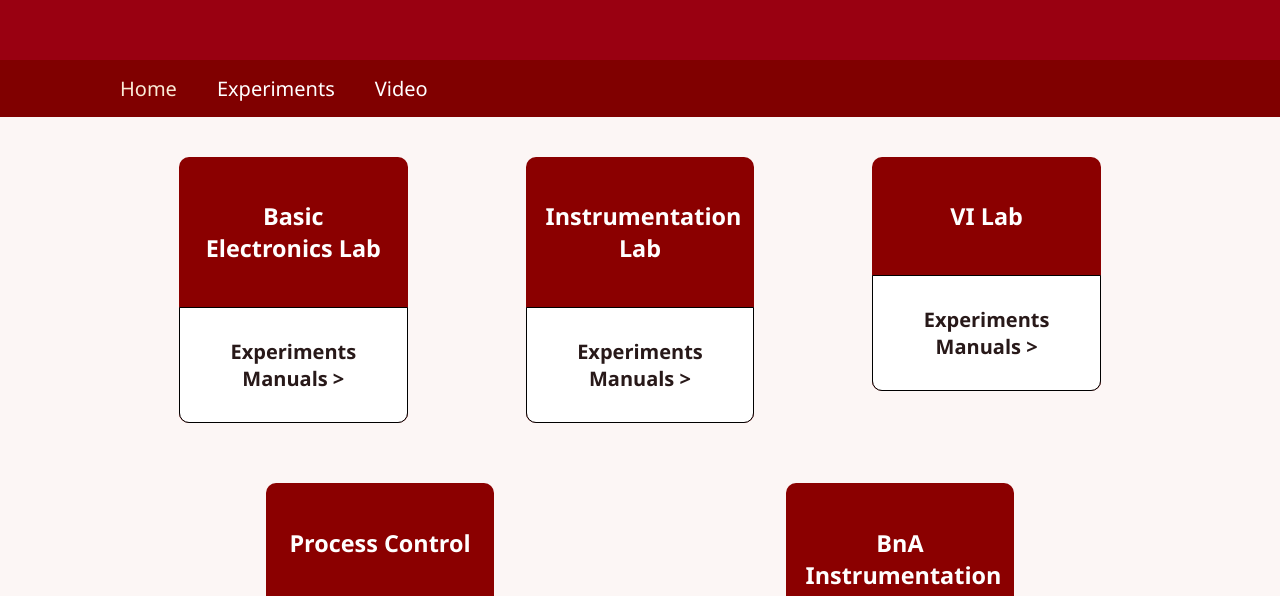
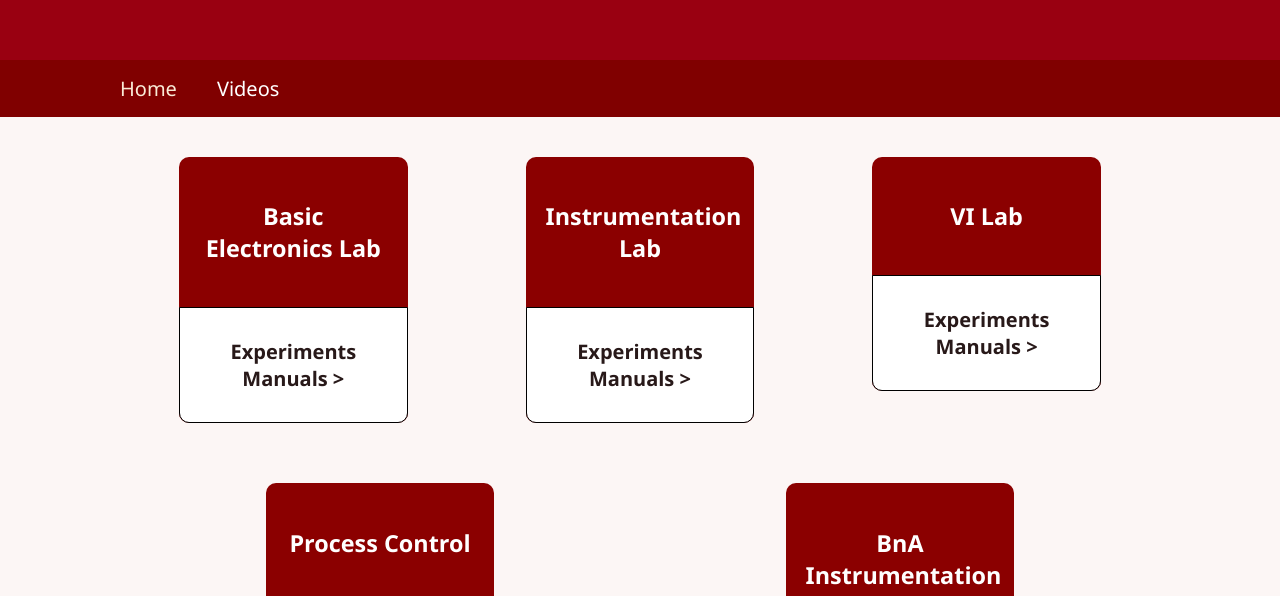
Before and after one commit to Kartik13Mittal/ElectronicsLabSite, a plain HTML site: page index.html in a window 1280 px wide. Shown: the part 149-745 px from the top of the page. Drawn offline with Linux system fonts and the light colour scheme.

Commit message:
Update index.html

```diff
--- a/index.html
+++ b/index.html
@@ -20,8 +20,7 @@
     <nav>
         <ul>
             <li><a href="index.html" class="current-page">Home</a></li>
-            <li><a href="Manuals/basicelectronicslab.html">Experiments</a></li>
-            <li><a href="#video-play">Video</a></li>
+            <li><a href="https://drive.google.com/drive/folders/1d6Z9e4nbbr3qXQdTcgmPMXrdtxCb8N5J">Videos</a></li>
         </ul>
     </nav>
     <main>
```
